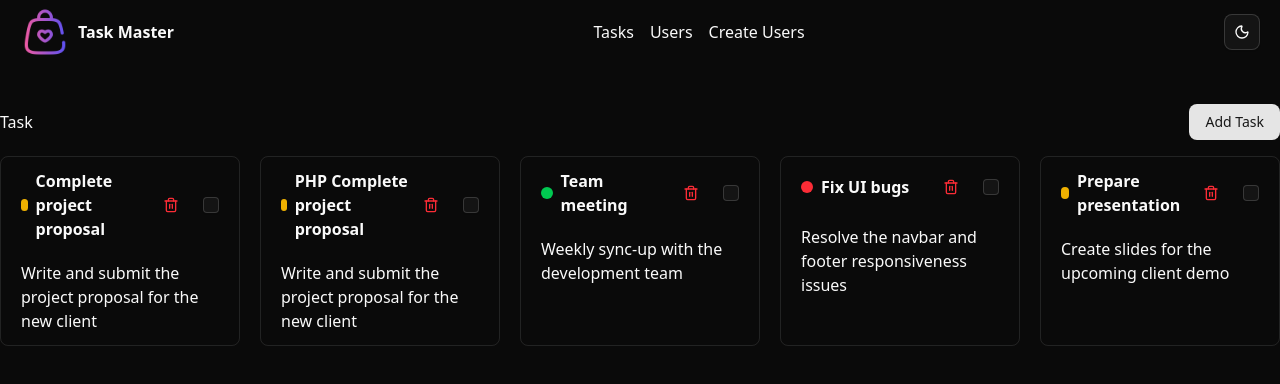
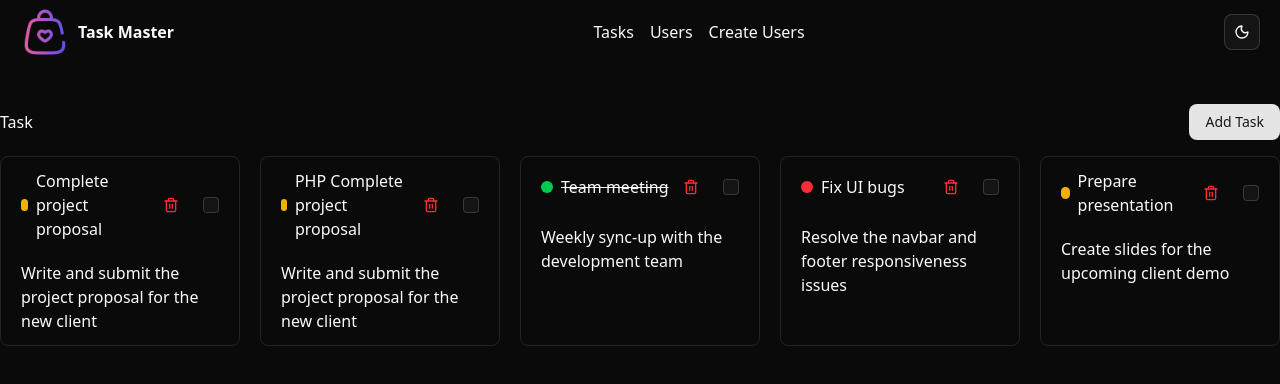
Before and after one commit to Arafat-boss/basic-todo-app-with-redux, a React (Vite) app: page /tasks in a window 1280 px wide. Shown: the top 384 px of the page. Built offline with nearby package versions, Linux system fonts and the light colour scheme.

Commit message:
now i am added line through when click a chacklist button then togglee a status when is true then work line through work

```diff
--- a/src/components/layout/Task/TaskCard.tsx
+++ b/src/components/layout/Task/TaskCard.tsx
@@ -26,7 +26,7 @@ export default function TaskCard({task}: IProps) {
             "bg-yellow-500": task?.priority === "medium",
             "bg-green-500": task?.priority === "low",
           })}></div>
-          <h1 className="font-semibold">{task?.title}</h1>
+          <h1 className={cn({"line-through": task?.isCompleted})}>{task?.title}</h1>
         </div>
         <div className="flex gap-3 items-center">
           <Button onClick={()=> dispatch(deleteTask(task.id))} variant="link" className="p-0 text-red-500">
```
